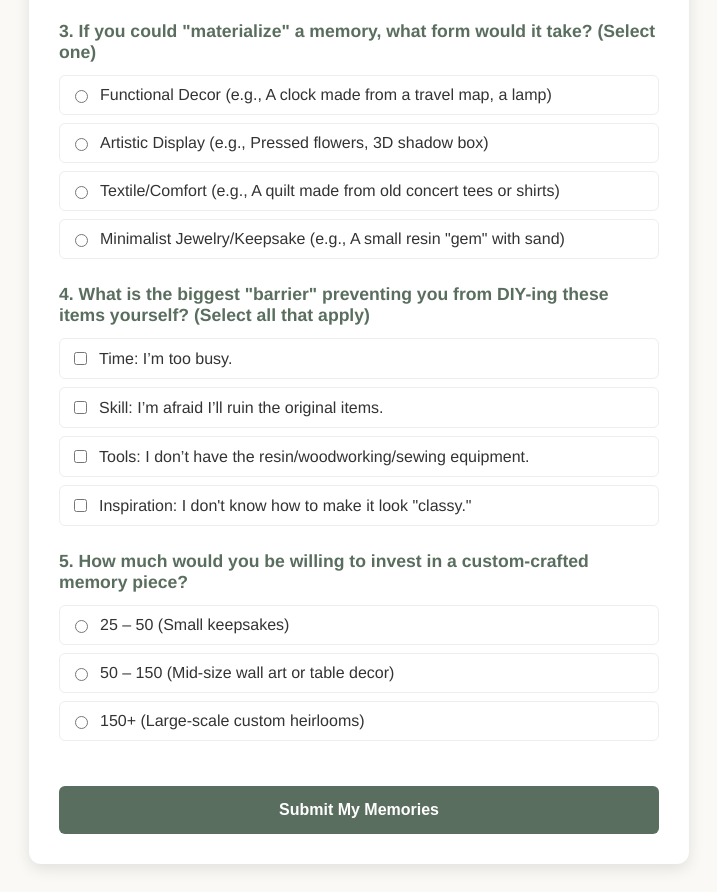
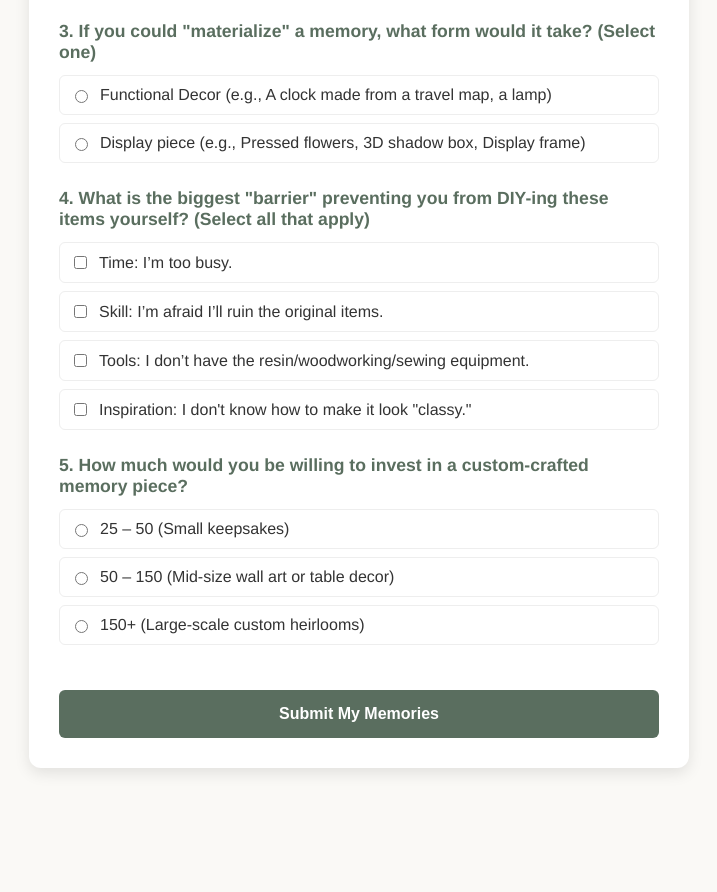
Before and after one commit to sridurgauppalapati/MemDec-Survey, a plain HTML site: page index.html in a window 1280 px wide. Shown: the part 900-1792 px from the top of the page, without its empty margins (281-998 px from the left). After the commit the page ends 1696 px from the top, so only its background shows below. Drawn offline with Linux system fonts and the light colour scheme.

Commit message:
Update index.html

```diff
--- a/index.html
+++ b/index.html
@@ -78,9 +78,7 @@
             <h3>3. If you could "materialize" a memory, what form would it take? (Select one)</h3>
             <div class="option-group">
                 <label><input type="radio" name="item_form" value="functional" required> Functional Decor (e.g., A clock made from a travel map, a lamp)</label>
-                <label><input type="radio" name="item_form" value="artistic"> Artistic Display (e.g., Pressed flowers, 3D shadow box)</label>
-                <label><input type="radio" name="item_form" value="textile"> Textile/Comfort (e.g., A quilt made from old concert tees or shirts)</label>
-                <label><input type="radio" name="item_form" value="jewelry"> Minimalist Jewelry/Keepsake (e.g., A small resin "gem" with sand)</label>
+                <label><input type="radio" name="item_form" value="artistic"> Display piece (e.g., Pressed flowers, 3D shadow box, Display frame)</label>
             </div>
         </div>
 
```
